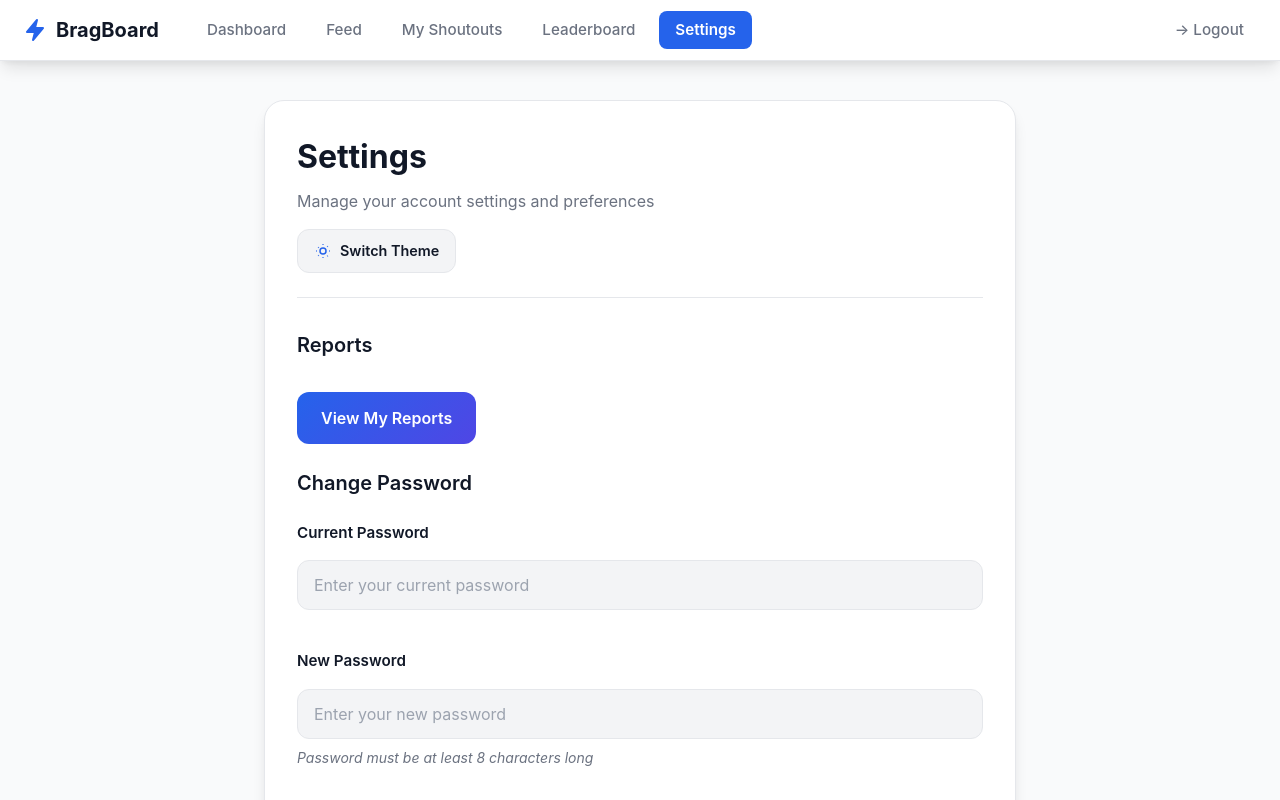
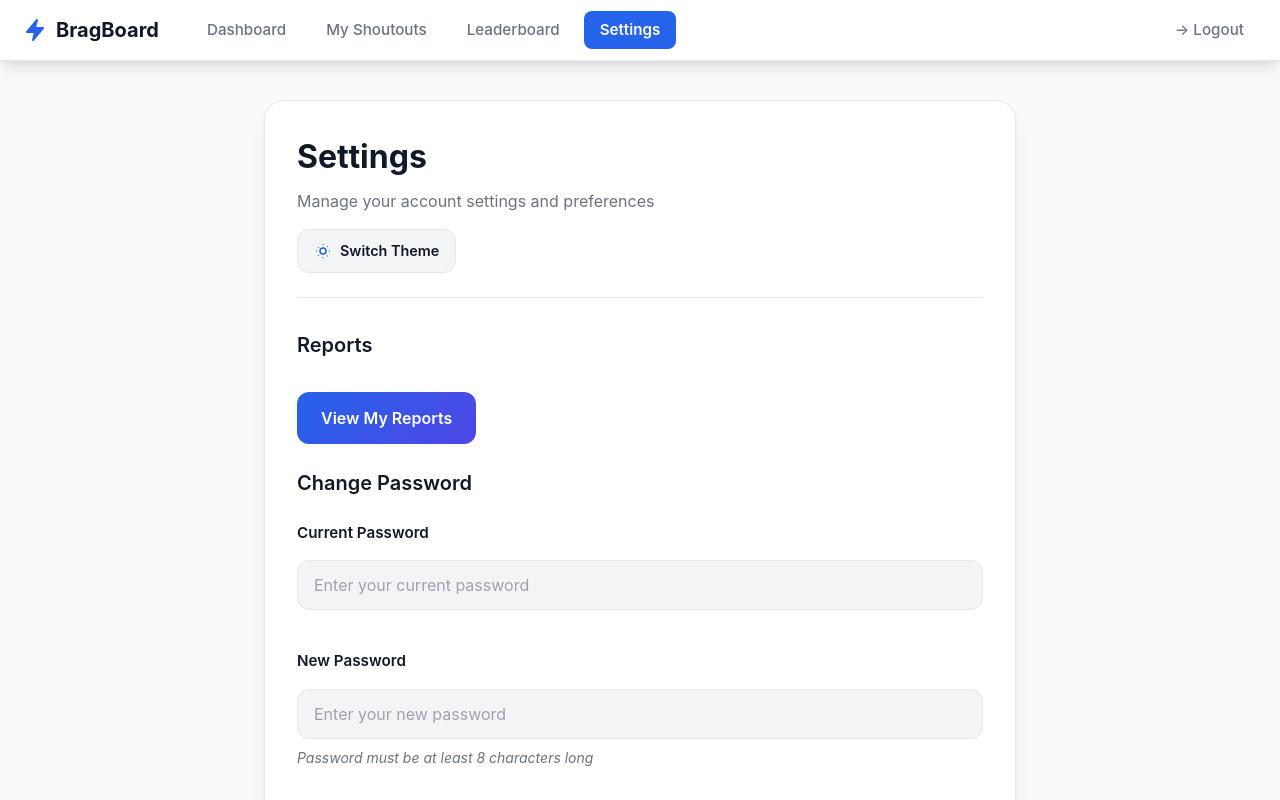
Before and after one commit to springboardmentor182b-netizen/bragboard-2, a React (Create React App) app in the folder client/: page /settings in a window 1280 px wide. Shown: the top 800 px of the page. Built offline with nearby package versions, Linux system fonts and the light colour scheme; no server answers.

Commit message:
removed feed from nav

```diff
--- a/client/src/features/layout/Header.js
+++ b/client/src/features/layout/Header.js
@@ -4,13 +4,12 @@ import './Header.css';
 function Header() {
   const navigate = useNavigate();
   const location = useLocation();
-  const navItems = ['Dashboard', 'Feed', 'My Shoutouts', 'Leaderboard', 'Settings'];
+  const navItems = ['Dashboard', 'My Shoutouts', 'Leaderboard', 'Settings'];
 
   const getActivePage = () => {
     const path = location.pathname;
     if (path === '/Dashboard') return 'Dashboard';
     if (path === '/settings') return 'Settings';
-    if (path === '/feed') return 'Feed';
     if (path === '/my-shoutouts') return 'My Shoutouts';
     if (path === '/leaderboard') return 'Leaderboard';
     return 'Dashboard';
@@ -19,7 +18,6 @@ function Header() {
   const handleNavClick = (item) => {
     const routeMap = {
       'Dashboard': '/Dashboard',
-      'Feed': '/feed',
       'My Shoutouts': '/my-shoutouts',
       'Leaderboard': '/leaderboard',
       'Settings': '/settings',
--- a/client/src/features/pages/MyShoutouts.js
+++ b/client/src/features/pages/MyShoutouts.js
@@ -10,19 +10,6 @@ const MyShoutouts = () => {
   const [activeTab, setActiveTab] = useState('received');
   const [loading, setLoading] = useState(true);
   const [currentUserId, setCurrentUserId] = useState(null);
-
-  useEffect(() => {
-    const token = localStorage.getItem('token') || sessionStorage.getItem('token');
-    if (token) {
-      try {
-        const decoded = jwtDecode(token);
-        setCurrentUserId(decoded.user_id);
-      } catch (e) {
-        console.error("Invalid token", e);
-      }
-    }
-    fetchShoutouts();
-  }, [fetchShoutouts]);
 
   const fetchShoutouts = useCallback(async () => {
     try {
@@ -64,6 +51,19 @@ const MyShoutouts = () => {
       setLoading(false);
     }
   }, [currentUserId]);
+
+  useEffect(() => {
+    const token = localStorage.getItem('token') || sessionStorage.getItem('token');
+    if (token) {
+      try {
+        const decoded = jwtDecode(token);
+        setCurrentUserId(decoded.user_id);
+      } catch (e) {
+        console.error("Invalid token", e);
+      }
+    }
+    fetchShoutouts();
+  }, [fetchShoutouts]);
 
   const filteredShoutouts = shoutouts.filter(s => {
     if (activeTab === 'received') {
```
